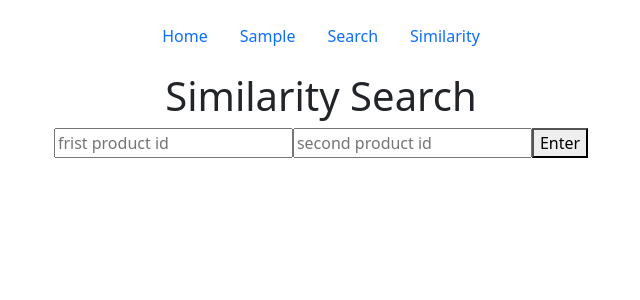
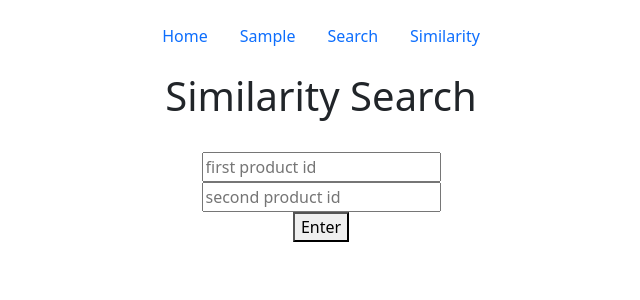
Before and after one commit to nawelGl/EpiGreen-Ing2, a React (Create React App) app in the folder epigreen-front/: page /similarity in a window 1280 px wide. Shown: the top 300 px of the page, without its empty margins (319-959 px from the left). Built offline with nearby package versions, Linux system fonts and the light colour scheme.

Commit message:
add return line

```diff
--- a/epigreen-front/src/components/Similarity.js
+++ b/epigreen-front/src/components/Similarity.js
@@ -41,17 +41,17 @@ export default function Similarity() {
     // return of result
     return (
         <div className="container text-center">
-            <h1>Similarity Search</h1>
+            <h1>Similarity Search</h1><br/>
             <div className="search-bar">
                 <input
                     type="text"
-                    placeholder="frist product id "
+                    placeholder="first product id "
                     value={productId1}
                     onChange={(e) => setProductId1(e.target.value)}
                     onKeyDown={(e) => {
                         if (e.key === 'Enter') handleSearch();
                     }} // Détection de la touche "Enter"
-                />
+                /><br/>
                 <input
                     type="text"
                     placeholder="second product id "
@@ -60,14 +60,14 @@ export default function Similarity() {
                     onKeyDown={(e) => {
                         if (e.key === 'Enter') handleSearch();
                     }} // Détection de la touche "Enter"
-                />
+                /><br/>
                 <button onClick={handleSearch}>Enter</button>
             </div>
             <div>
-                {result !==null &&(
+                {result !== null && (
                     <div>
                         <h2>Similarity score:</h2>
-                        <p>{result}</p>
+                        <p>{result}%</p>
                     </div>
                 )}
             </div>
```
